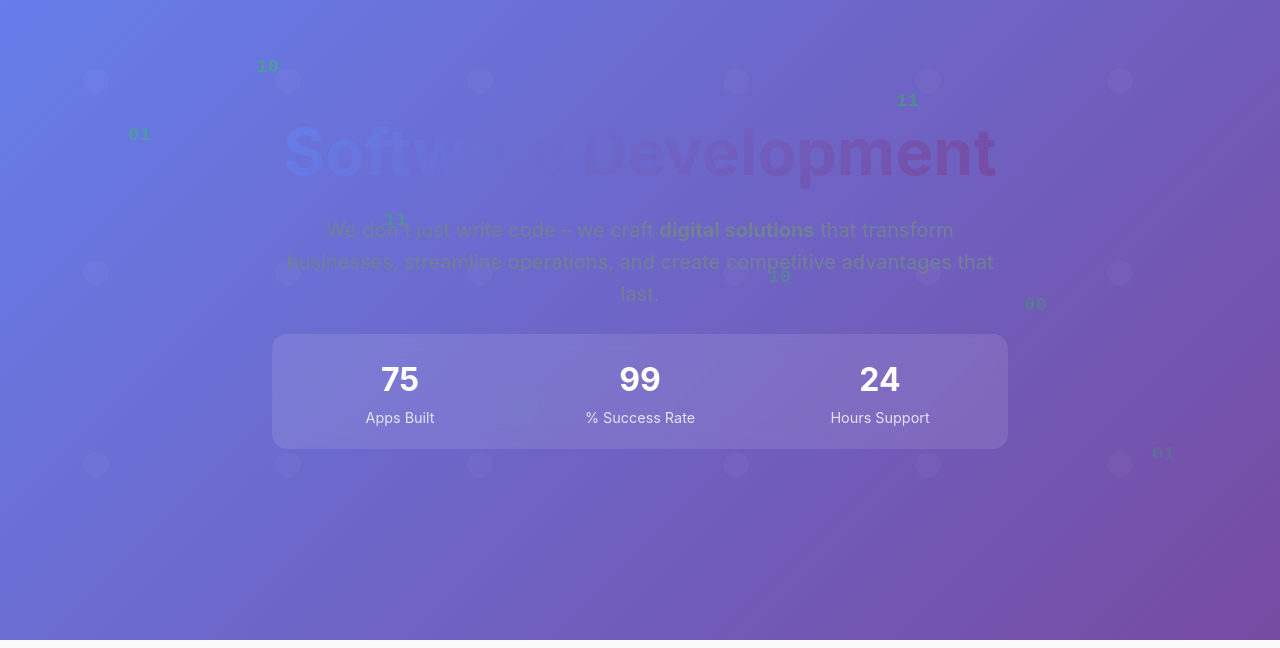
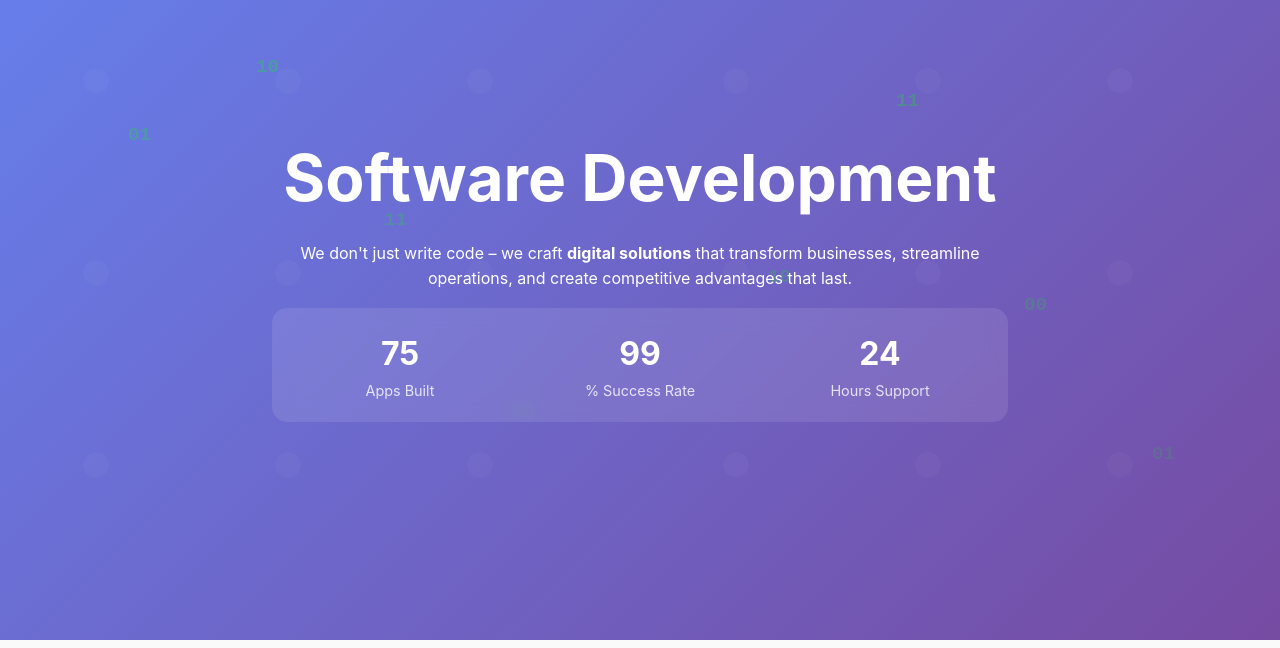
Before and after one commit to vinay6378/Aura, a Flask app: page /software in a window 1280 px wide. Shown: the part 89-737 px from the top of the page. Run offline with Flask 3, Linux system fonts and the light colour scheme.

Commit message:
Update software.html

```diff
--- a/templates/software.html
+++ b/templates/software.html
@@ -20,9 +20,9 @@
     <div class="row justify-content-center">
       <div class="col-lg-8">
         <h1 class="display-3 fw-bold mb-4 fade-in">
-          <span class="text-gradient">Software Development</span>
+          <span class="text-white">Software Development</span>
         </h1>
-        <p class="lead mb-4 fade-in">We don't just write code – we craft <strong>digital solutions</strong> that transform businesses, streamline operations, and create competitive advantages that last.</p>
+        <p class="text-white">We don't just write code – we craft <strong>digital solutions</strong> that transform businesses, streamline operations, and create competitive advantages that last.</p>
         <div class="software-stats mb-4">
           <div class="row text-center">
             <div class="col-4">
```
